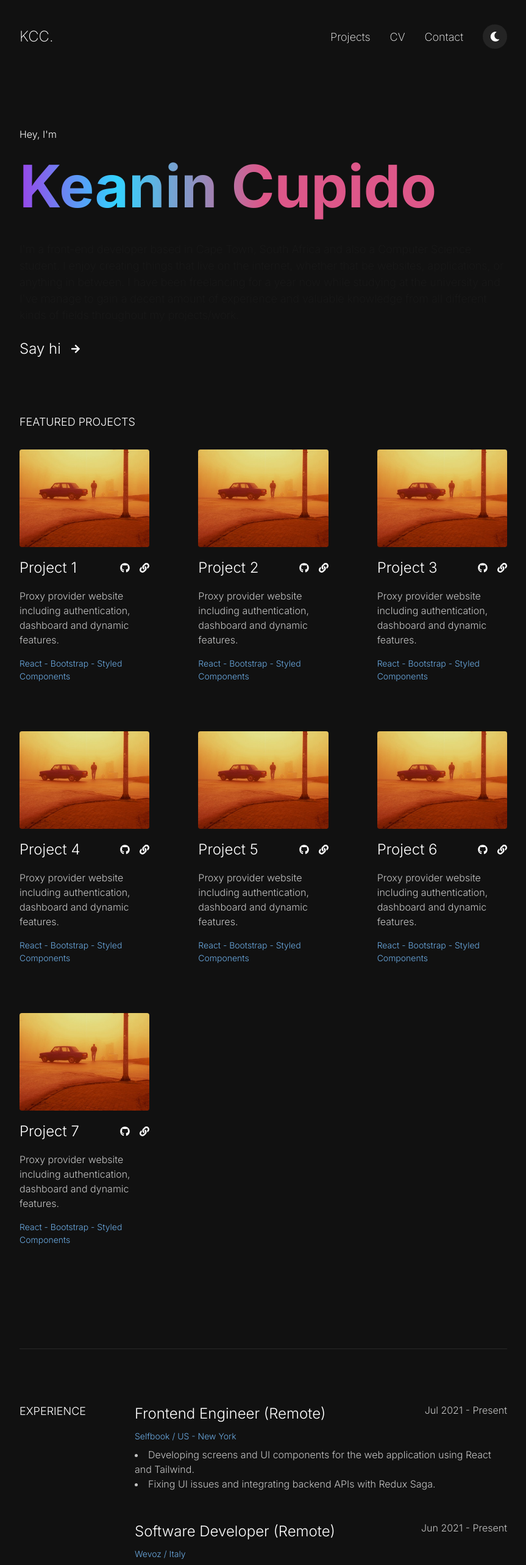
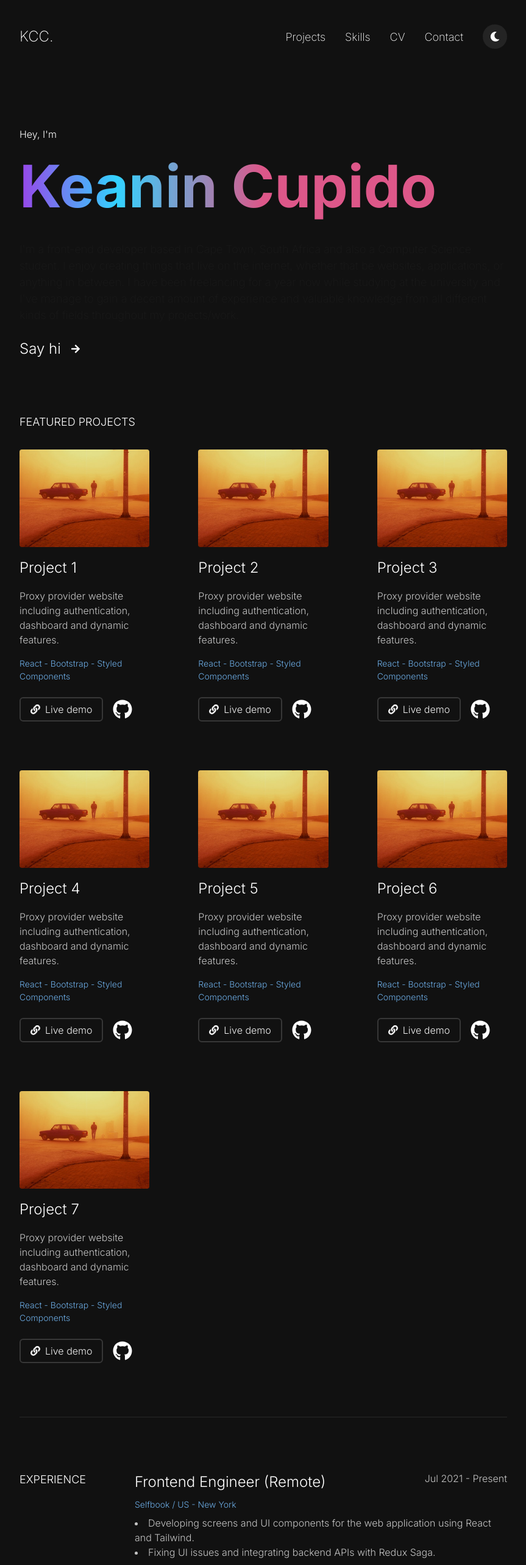
Before and after one commit to Keanin-Cupido/Keanin_Cupido_Portfolio_Webdev, a React (Create React App) app in the folder kcc_portfolio/: page / in a window 1280 px wide. Shown: the top 2566 px of the page at 61% size, without its empty margins (208-1071 px from the left). Built offline with nearby package versions, Linux system fonts and the light colour scheme.

Commit message:
chore: add pages scripts feat: add react router for routing navbar

```diff
--- a/kcc_portfolio/package.json
+++ b/kcc_portfolio/package.json
@@ -14,6 +14,8 @@
     "react": "^17.0.2",
     "react-dom": "^17.0.2",
     "react-icons": "^4.3.1",
+    "react-router": "^6.2.1",
+    "react-router-dom": "^6.2.1",
     "react-scripts": "5.0.0",
     "web-vitals": "^2.1.4"
   },
--- a/kcc_portfolio/src/App.js
+++ b/kcc_portfolio/src/App.js
@@ -45,7 +45,7 @@ function App() {
           <FeaturedProjectCards />
         </Flex>
 
-        <Box p="5em 15em 5em 15em" w="100%">
+        <Box p="0em 15em 5em 15em" w="100%">
           <Divider orientation="horizontal" colorScheme="white"/>
         </Box>
 
--- a/kcc_portfolio/src/components/Education/EducationList.js
+++ b/kcc_portfolio/src/components/Education/EducationList.js
@@ -10,7 +10,8 @@ function EducationList() {
                 duration="2017-2021"
                 location="South Africa"
                 description={[
-                    "Bachelor's degree in Computer Science"
+                    "Bachelor's degree in Computer Science",
+                    "Majored in Mathematics and Computer Science"
                 ]}
             />
             <EducationItem
@@ -18,7 +19,8 @@ function EducationList() {
                 duration="2014-2016"
                 location="South Africa"
                 description={[
-                    "Matric"
+                    "Grade 12 (Matric)",
+                    "Took subjects such as IT, Physical Sciences, Electrical Technology, and Pure Mathematics"
                 ]}
             />
         </Flex>
--- a/kcc_portfolio/src/components/Navbar.js
+++ b/kcc_portfolio/src/components/Navbar.js
@@ -2,6 +2,7 @@ import { Box, Flex, IconButton, Link, Spacer, Text } from '@chakra-ui/react'
 import { FaSun, FaMoon } from 'react-icons/fa'
 import { useColorMode } from '@chakra-ui/color-mode'
 import React from 'react'
+import { Link as ReactLink } from 'react-router-dom'
 
 function Navbar() {
 
@@ -12,16 +13,19 @@ function Navbar() {
     <Flex direction="row" justify="center" align="center" width="100%" p="2.5em 15em 2.5em 15em">
       <Box>
         <Text fontStyle="normal" fontWeight="200" fontSize="1.5rem">
-          KCC.
+          <Link as={ReactLink} to='/' style={{ textDecoration: 'none' }}>
+            KCC.
+          </Link>
         </Text>
       </Box>
 
       <Spacer />
 
       <Flex direction="row" justify="center" align="center" gridGap="2em">
-        <Link fontStyle="normal" fontWeight="200" fontSize="1.125rem">Projects</Link>
-        <Link fontStyle="normal" fontWeight="200" fontSize="1.125rem">CV</Link>
-        <Link fontStyle="normal" fontWeight="200" fontSize="1.125rem">Contact</Link>
+        <Link fontStyle="normal" fontWeight="200" fontSize="1.125rem" as={ReactLink} to='/projects'>Projects</Link>
+        <Link fontStyle="normal" fontWeight="200" fontSize="1.125rem" as={ReactLink} to='/skills'>Skills</Link>
+        <Link fontStyle="normal" fontWeight="200" fontSize="1.125rem" as={ReactLink} to='/cv'>CV</Link>
+        <Link fontStyle="normal" fontWeight="200" fontSize="1.125rem" as={ReactLink} to='/contact'>Contact</Link>
         <IconButton icon={isDark ? <FaSun /> : <FaMoon />} isRound="true" onClick={toggleColorMode}></IconButton>
       </Flex>
     </Flex>
--- a/kcc_portfolio/src/components/ProjectCard/ProjectCard.js
+++ b/kcc_portfolio/src/components/ProjectCard/ProjectCard.js
@@ -1,4 +1,4 @@
-import { Container, Image, Text, Flex, useColorMode } from '@chakra-ui/react';
+import { Container, Image, Text, Flex, useColorMode, Button } from '@chakra-ui/react';
 import React from 'react';
 import { FaGithub, FaLink } from 'react-icons/fa';
 
@@ -13,13 +13,17 @@ function ProjectCard(props) {
           <Image src={props.project_img} borderRadius="4px"/>
           <Flex width="100%" direction="row" justify="space-between" align="space-between">
             <Text fontWeight="300" fontStyle="normal" fontSize="1.5rem">{props.project_name}</Text>
-            <Flex direction="row" justify="right" align="center" gridGap="1em">
-                <FaGithub />
-                <FaLink />
-            </Flex>
           </Flex>
           <Text fontWeight="300" fontStyle="normal" fontSize="1rem" color={isDark ? "#C4C4C4" : "#1A1A1A" } lineHeight="1.5em">{props.project_desc}</Text>
           <Text fontWeight="300" fontStyle="normal" fontSize="0.875rem" color={isDark ? "#6CACE4" : "#004E93" }>{props.project_tech}</Text>
+          <Flex direction="row" justify="right" align="center" gridGap="1em" mt="0.5em">
+              <Button color={isDark ? "#F0F0F0" : "#1A1A1A" } fontWeight="300" fontSize="1rem" aria-label="Live demo link" leftIcon={<FaLink />} variant="outline" border="2px"
+                // borderColor="linear-gradient(51.06deg, #9358F7 0.87%, #9259F7 7.31%, #8E5DF6 13.75%, #8862F5 20.19%, #806BF4 26.63%, #7575F2 33.07%, #6882F0 39.51%, #5990EE 45.95%, #4A9FEB 52.39%, #3BADE9 58.84%, #2EBAE7 65.28%, #23C4E5 71.72%, #1BCDE4 78.16%, #15D2E3 84.6%, #11D6E2 91.04%, #10D7E2 97.48%)"
+              >
+                Live demo
+              </Button>
+              <FaGithub size={32}/>
+          </Flex>
         </Flex>
     </Container>
   )
--- a/kcc_portfolio/src/index.js
+++ b/kcc_portfolio/src/index.js
@@ -1,7 +1,14 @@
 import * as React from 'react'
-import ReactDOM from 'react-dom';
+import * as ReactDOM from 'react-dom';
+import { BrowserRouter, Routes, Route } from "react-router-dom";
 import theme from './theme/theme';
+
+// Pages
 import App from './App';
+import Projects from './pages/projects/Projects';
+import Skills from './pages/skills/Skills';
+import CV from './pages/cv/CV';
+import Contact from './pages/contact/Contact';
 
 // Fonts
 import '@fontsource/inter/200.css';
@@ -13,7 +20,15 @@ import { ChakraProvider, ColorModeScript } from '@chakra-ui/react';
 ReactDOM.render(
     <ChakraProvider theme={theme}>
       <ColorModeScript initialColorMode={theme.config.initialColorMode} />
-      <App />
+      <BrowserRouter>
+        <Routes>
+          <Route path="/" element={<App />} />
+          <Route path="projects" element={<Projects />} />
+          <Route path="skills" element={<Skills />} />
+          <Route path="cv" element={<CV />} />
+          <Route path="contact" element={<Contact />} />
+        </Routes>
+      </BrowserRouter>
     </ChakraProvider>,
   document.getElementById('root')
 );
--- /dev/null
+++ b/kcc_portfolio/src/pages/contact/Contact.js
@@ -0,0 +1,13 @@
+import { VStack } from '@chakra-ui/react'
+import React from 'react'
+import Navbar from '../../components/Navbar'
+
+function Contact() {
+  return (
+    <VStack w="100%">
+        <Navbar />
+    </VStack>
+  )
+}
+
+export default Contact
--- /dev/null
+++ b/kcc_portfolio/src/pages/cv/CV.js
@@ -0,0 +1,13 @@
+import { VStack } from '@chakra-ui/react'
+import React from 'react'
+import Navbar from '../../components/Navbar'
+
+function CV() {
+  return (
+    <VStack w="100%">
+        <Navbar />
+    </VStack>
+  )
+}
+
+export default CV
--- /dev/null
+++ b/kcc_portfolio/src/pages/projects/Projects.js
@@ -0,0 +1,13 @@
+import { VStack } from '@chakra-ui/react'
+import React from 'react'
+import Navbar from '../../components/Navbar'
+
+function Projects() {
+  return (
+    <VStack w="100%">
+        <Navbar />
+    </VStack>
+  )
+}
+
+export default Projects
--- /dev/null
+++ b/kcc_portfolio/src/pages/skills/Skills.js
@@ -0,0 +1,13 @@
+import { VStack } from '@chakra-ui/react'
+import React from 'react'
+import Navbar from '../../components/Navbar'
+
+function Skills() {
+  return (
+    <VStack w="100%">
+        <Navbar />
+    </VStack>
+  )
+}
+
+export default Skills
```
Also changed, not shown: 2 other files (tests, documents, lock files or other folders).
